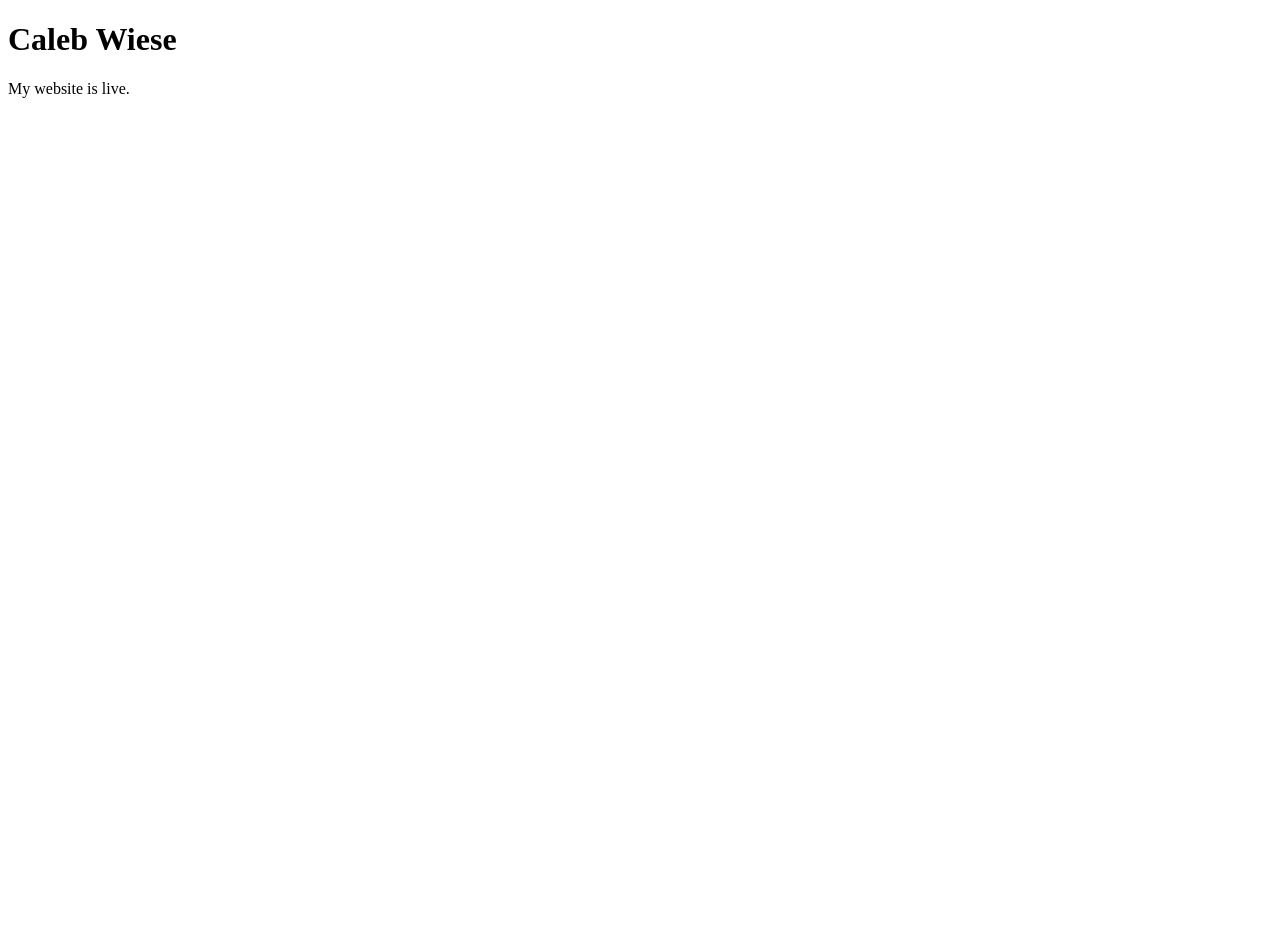
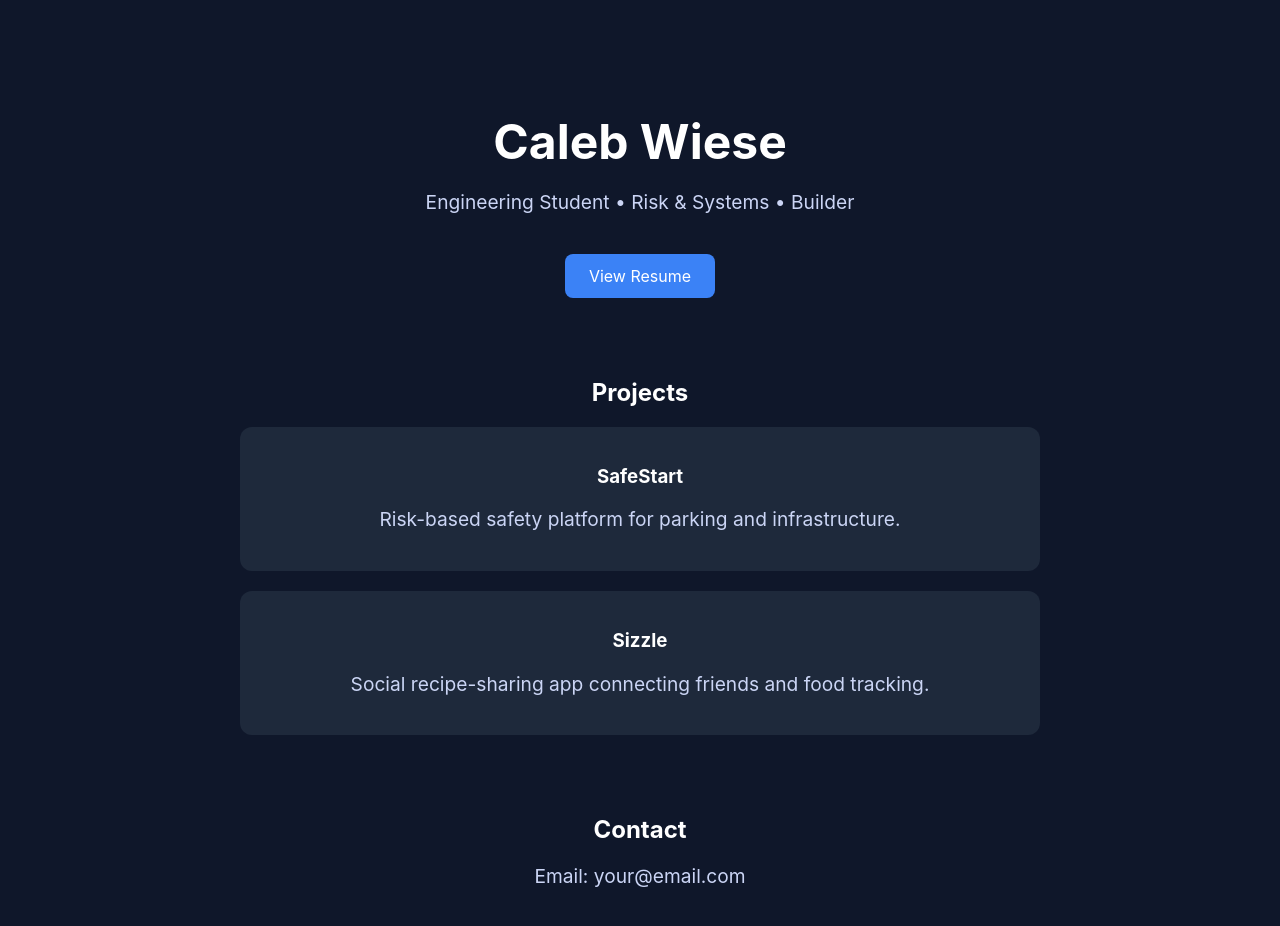
Before and after one commit to CaryW-UVA/PersonalWebsite, a plain HTML site: page index.html in a window 1280 px wide. Before the commit the page ends 800 px from the top, so only its background shows below. Drawn offline with Linux system fonts and the light colour scheme.

Commit message:
Enhance index.html with styling and content

```diff
--- a/index.html
+++ b/index.html
@@ -4,9 +4,85 @@
   <meta charset="UTF-8" />
   <meta name="viewport" content="width=device-width, initial-scale=1.0" />
   <title>Caleb Wiese</title>
+
+  <style>
+    body {
+      margin: 0;
+      font-family: -apple-system, BlinkMacSystemFont, sans-serif;
+      background: #0f172a;
+      color: white;
+      text-align: center;
+    }
+
+    .container {
+      padding: 80px 20px;
+      max-width: 800px;
+      margin: auto;
+    }
+
+    h1 {
+      font-size: 3rem;
+      margin-bottom: 10px;
+    }
+
+    p {
+      font-size: 1.2rem;
+      color: #cbd5f5;
+    }
+
+    .btn {
+      display: inline-block;
+      margin-top: 20px;
+      padding: 12px 24px;
+      background: #3b82f6;
+      color: white;
+      text-decoration: none;
+      border-radius: 8px;
+      transition: 0.2s;
+    }
+
+    .btn:hover {
+      background: #2563eb;
+    }
+
+    .section {
+      margin-top: 80px;
+    }
+
+    .card {
+      background: #1e293b;
+      padding: 20px;
+      border-radius: 12px;
+      margin-top: 20px;
+    }
+  </style>
 </head>
+
 <body>
-  <h1>Caleb Wiese</h1>
-  <p>My website is live.</p>
+  <div class="container">
+    <h1>Caleb Wiese</h1>
+    <p>Engineering Student • Risk & Systems • Builder</p>
+
+    <a class="btn" href="#">View Resume</a>
+
+    <div class="section">
+      <h2>Projects</h2>
+
+      <div class="card">
+        <h3>SafeStart</h3>
+        <p>Risk-based safety platform for parking and infrastructure.</p>
+      </div>
+
+      <div class="card">
+        <h3>Sizzle</h3>
+        <p>Social recipe-sharing app connecting friends and food tracking.</p>
+      </div>
+    </div>
+
+    <div class="section">
+      <h2>Contact</h2>
+      <p>Email: your@email.com</p>
+    </div>
+  </div>
 </body>
 </html>
```
